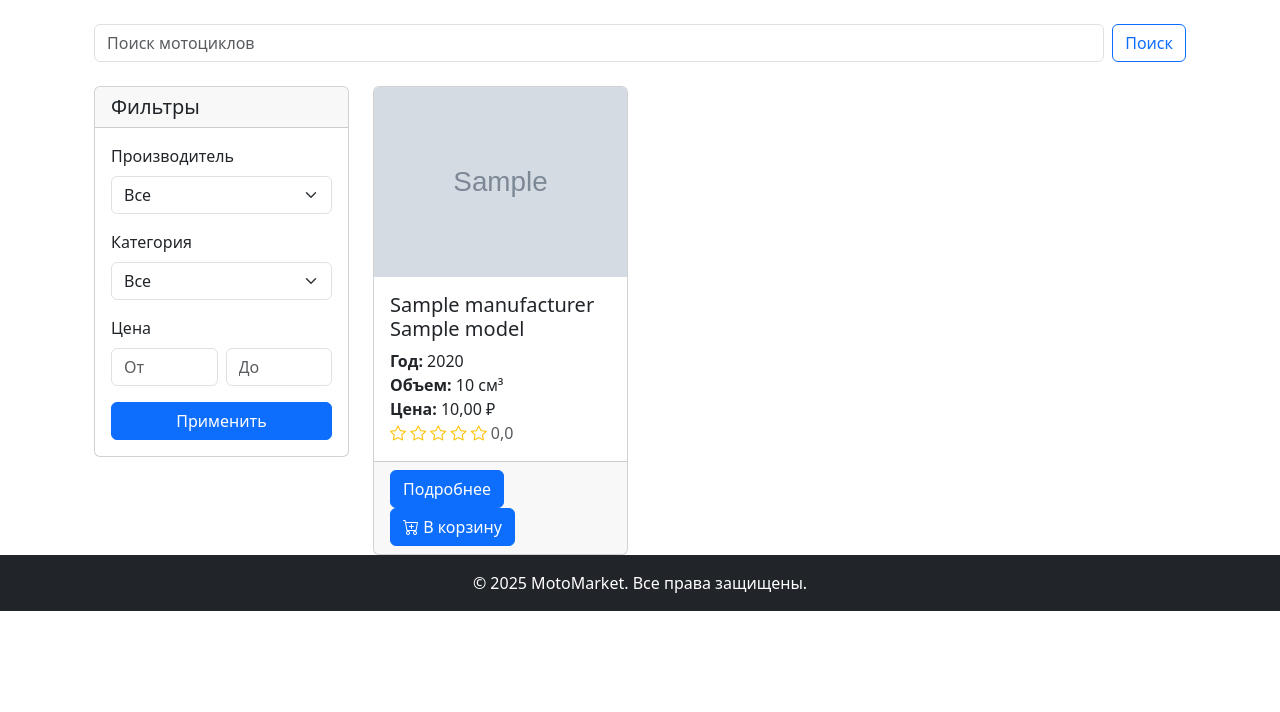
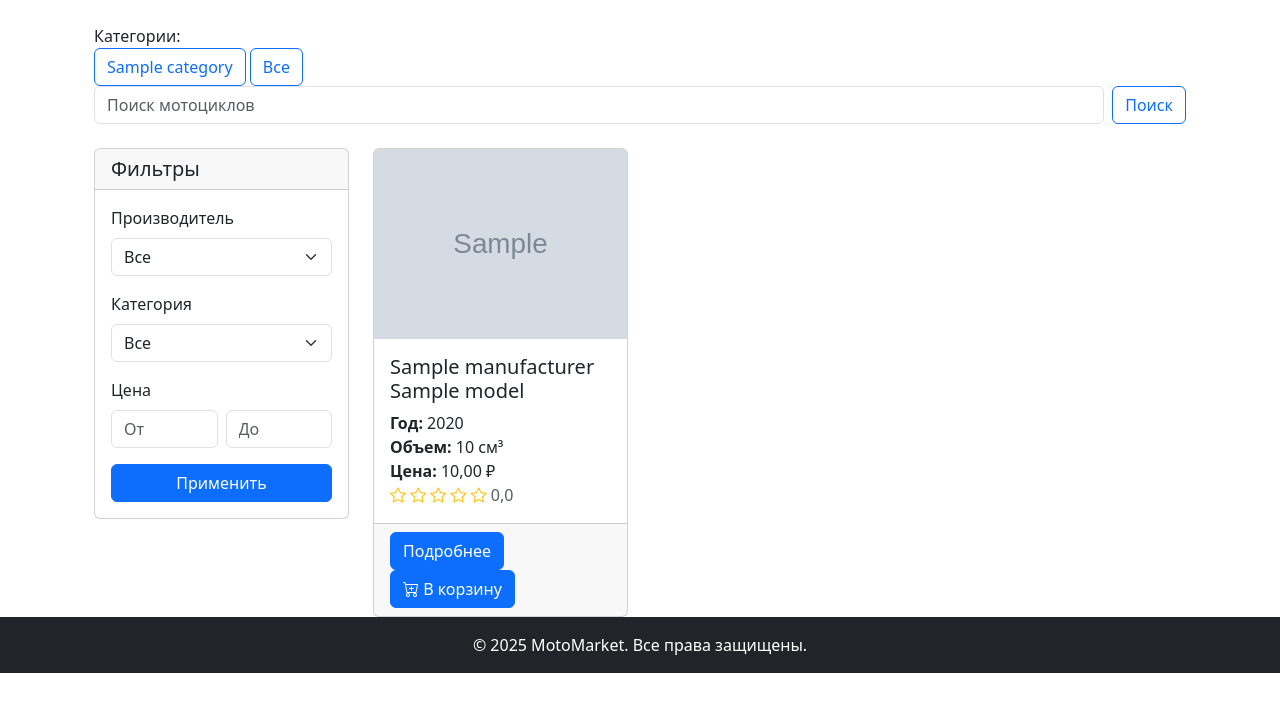
Before and after one commit to flesher-dizainer/DjangoMotoMarket, a Django app: page /products/ in a window 1280 px wide. Shown: the part 56-768 px from the top of the page. Run offline with Django 5.2, Linux system fonts and the light colour scheme; tables that the repository leaves empty hold one stand-in row (values such as "Sample post"); grey boxes marked "Sample" are stand-in pictures; some libraries are stand-ins or nearby versions.

Commit message:
Добавлен выбор категории отображения

```diff
--- a/products/templates/products/product_list.html
+++ b/products/templates/products/product_list.html
@@ -15,6 +15,19 @@
                 </div>
             </div>
         {% endif %}
+
+        <form method="GET">
+            <!-- ... другие поля формы (поиск, производитель, цена) ... -->
+            <div>
+                <label>Категории:</label><br>
+                {% for category in categories %}
+                    <button class="btn btn-outline-primary" type="submit" name="category" value="{{ category.pk }}">{{ category.name }}</button>
+                {% endfor %}
+                <!--  Если нужна кнопка "Сбросить фильтры"  -->
+            <button class="btn btn-outline-primary" type="submit" name="reset" value="true">Все</button>
+            </div>
+        </form>
+
         <div class="row mb-4">
             <div class="col-12">
                 <form class="d-flex" method="get">
```
